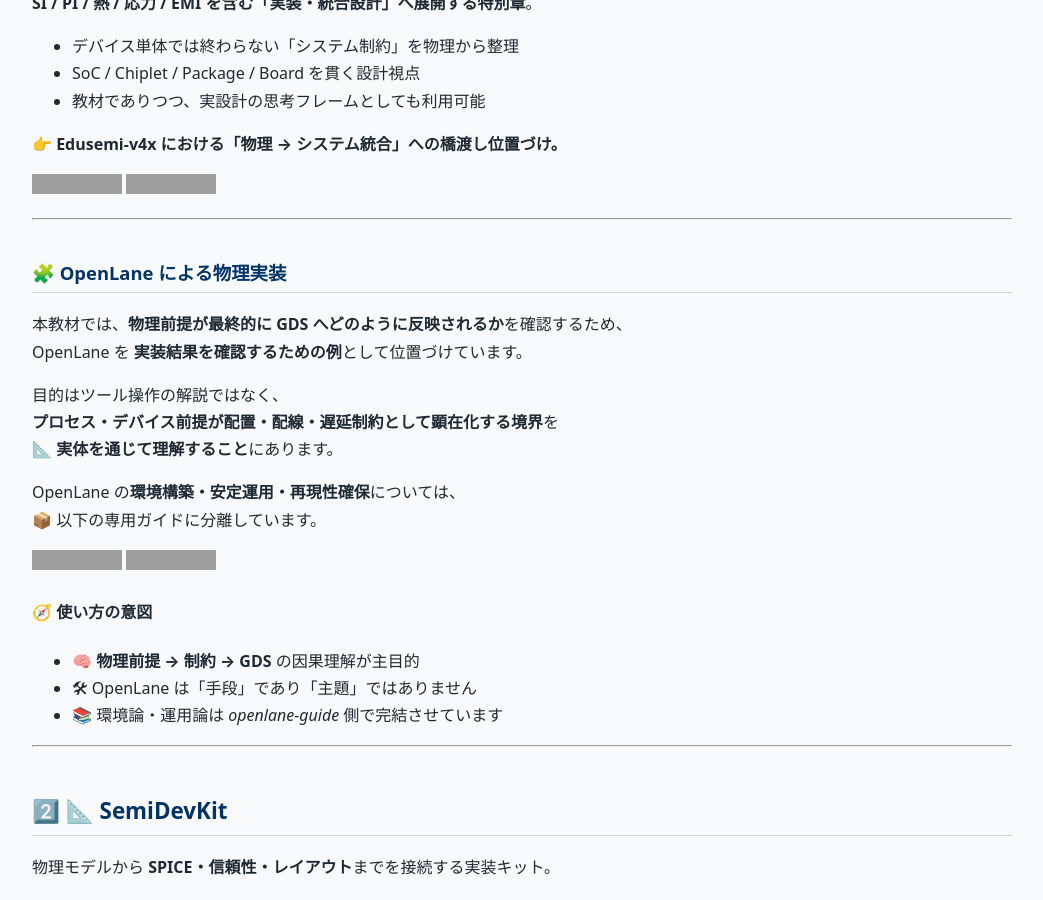
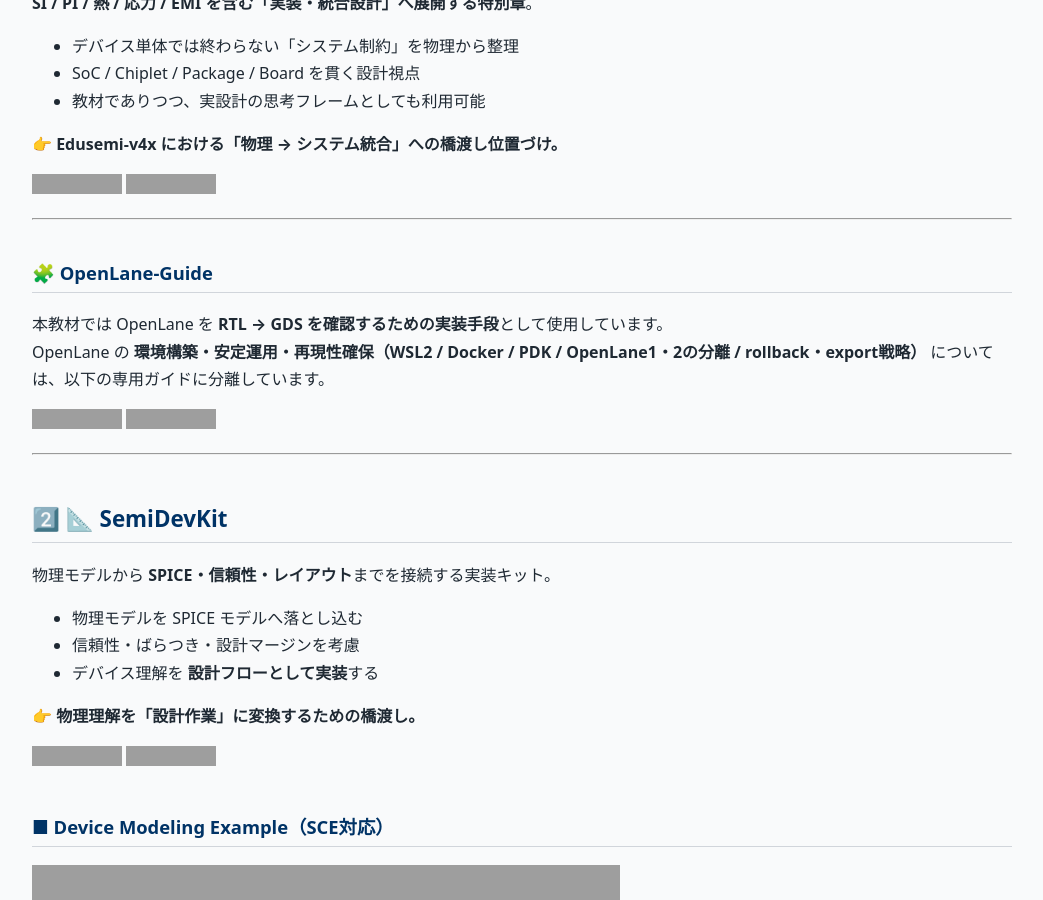
Before and after one commit to Samizo-AITL/Samizo-AITL.github.io, a Jekyll site: the page built from portal/index.md, in a window 1280 px wide and 900 px high, scrolled down 4627 px, cut to the strip 0-900 px from the top of the window. Shown: the whole strip, without its empty margins (118-1161 px from the left). Built offline with Jekyll 4.4.1, drawn with Linux system fonts in a browser that asks for light colours; our own code applies the rules of GitHub Pages for plain Markdown files; grey boxes are pictures that could not be loaded.

Commit message:
Update index.md

```diff
--- a/portal/index.md
+++ b/portal/index.md
@@ -196,25 +196,13 @@
 
 ---
 
-### 🧩 OpenLane による物理実装
+### 🧩 OpenLane-Guide
 
-本教材では、**物理前提が最終的に GDS へどのように反映されるか**を確認するため、
-OpenLane を **実装結果を確認するための例**として位置づけています。
-
-目的はツール操作の解説ではなく、
-**プロセス・デバイス前提が配置・配線・遅延制約として顕在化する境界**を
-📐 **実体を通じて理解すること**にあります。
-
-OpenLane の**環境構築・安定運用・再現性確保**については、
-📦 以下の専用ガイドに分離しています。
+本教材では OpenLane を **RTL → GDS を確認するための実装手段**として使用しています。
+OpenLane の **環境構築・安定運用・再現性確保（WSL2 / Docker / PDK / OpenLane1・2の分離 / rollback・export戦略）** については、以下の専用ガイドに分離しています。
 
 [![Site](https://img.shields.io/badge/View-Site-brightgreen?logo=github)](https://samizo-aitl.github.io/openlane-guide/)
 [![Repo](https://img.shields.io/badge/View-Repo-blue?logo=github)](https://github.com/Samizo-AITL/openlane-guide)
-
-#### 🧭 使い方の意図
-- 🧠 **物理前提 → 制約 → GDS** の因果理解が主目的
-- 🛠 OpenLane は「手段」であり「主題」ではありません
-- 📚 環境論・運用論は *openlane-guide* 側で完結させています
 
 ---
 
```
